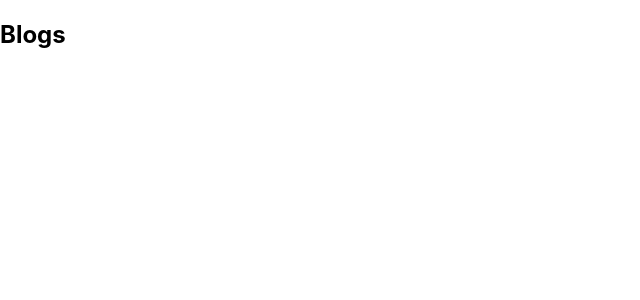
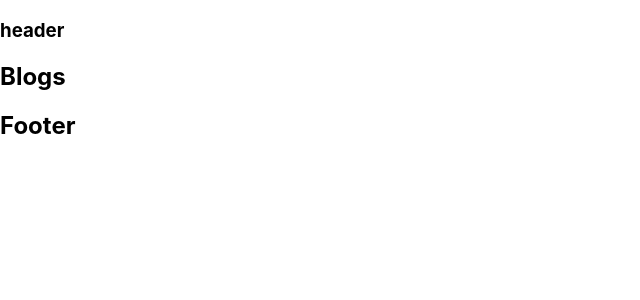
Before and after one commit to zainbinfurqan/next.js-crash-course, a Next.js app: page /blogs in a window 1280 px wide. Shown: the top 300 px of the page, without its empty margins (0-640 px from the left). Built offline with nearby package versions, Linux system fonts and the light colour scheme.

Commit message:
updating layouts and integrate them on screens

```diff
--- /dev/null
+++ b/layout/authorized-layout/index.js
@@ -0,0 +1,14 @@
+import React from 'react';
+
+function AuthorizedLayout(props) {
+    return (
+        <div>
+            <header>
+                <h3>header</h3>
+            </header>
+            {props.children}
+        </div>
+    );
+}
+
+export default AuthorizedLayout;
--- /dev/null
+++ b/layout/common/index.js
@@ -0,0 +1,14 @@
+import React from "react";
+
+function CommonLayout(props) {
+  return (
+    <div>
+      {props.children}
+      <footer>
+        <h2>Footer</h2>
+      </footer>
+    </div>
+  );
+}
+
+export default CommonLayout;
--- a/pages/blogs/index.js
+++ b/pages/blogs/index.js
@@ -1,11 +1,17 @@
-import React from 'react';
+import React from "react";
+import AuthorizedLayout from "../../layout/authorized-layout";
+import CommonLayout from "../../layout/common";
 
 function Blogs(props) {
-    return (
+  return (
+    <CommonLayout>
+      <AuthorizedLayout>
         <div>
-            <h2>Blogs</h2>
+          <h2>Blogs</h2>
         </div>
-    );
+      </AuthorizedLayout>
+    </CommonLayout>
+  );
 }
 
 export default Blogs;
--- a/pages/login/index.js
+++ b/pages/login/index.js
@@ -1,10 +1,13 @@
 import React from 'react';
+import CommonLayout from '../../layout/common';
 
 function Login(props) {
     return (
+        <CommonLayout>
         <div>
             <h2>Login</h2>
         </div>
+        </CommonLayout>
     );
 }
 
```
